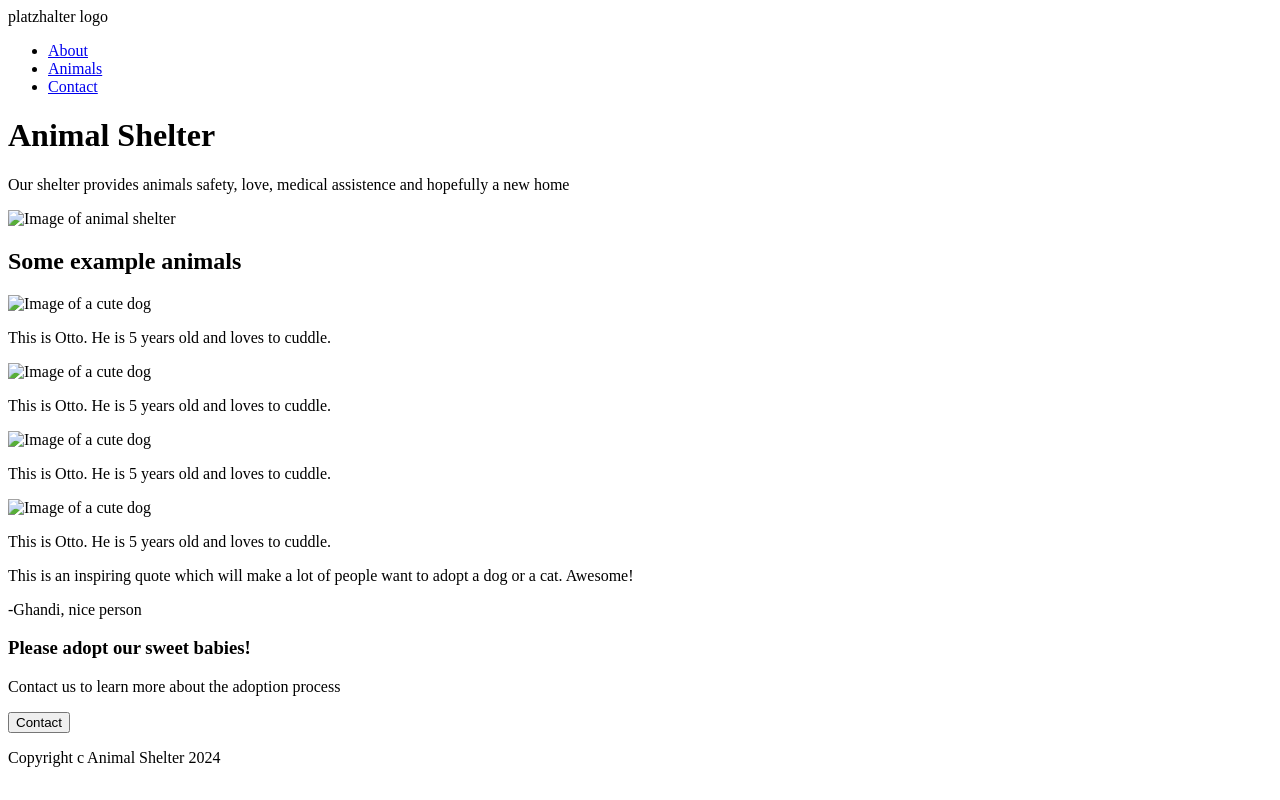
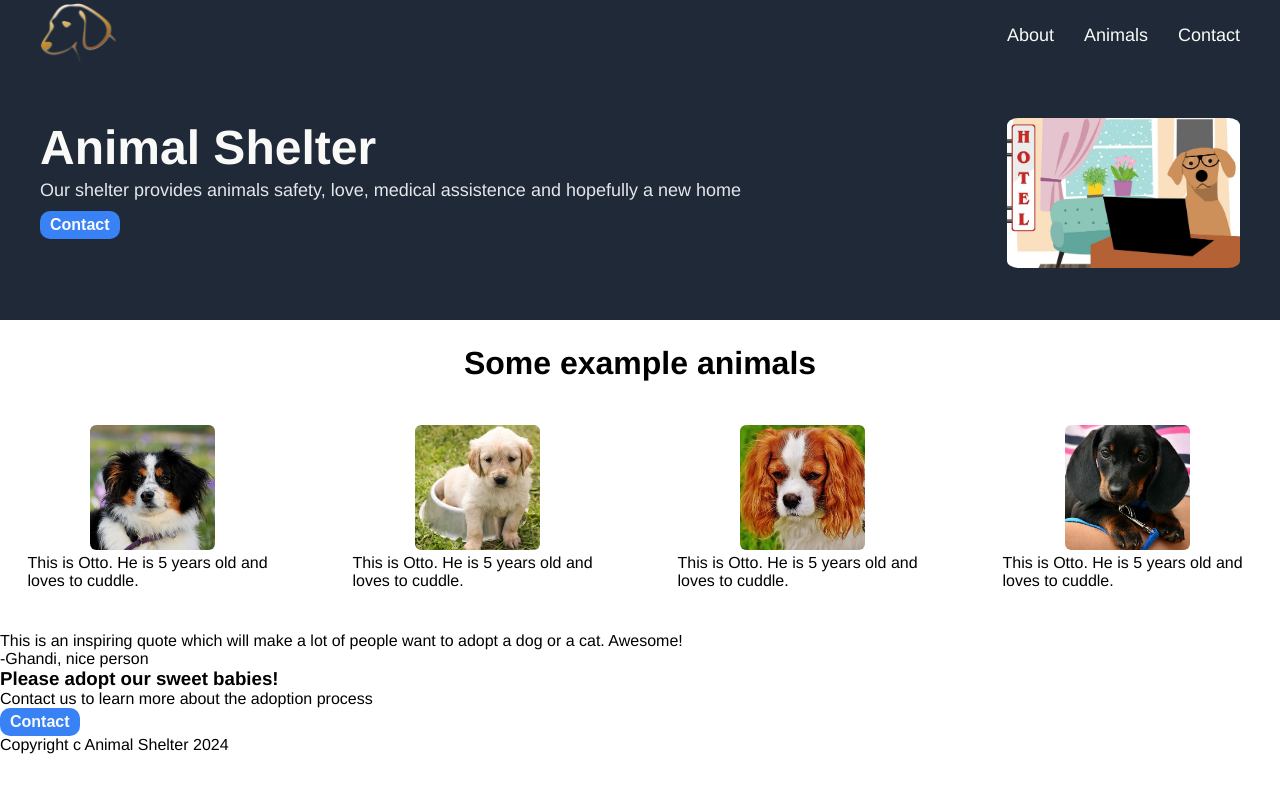
Before and after one commit to beaVz90/Landing-Page, a plain HTML site: page index.html in a window 1280 px wide. Drawn offline with Linux system fonts and the light colour scheme.

Commit message:
Added styling to top half of page
Put in placeholder images
Added styling for Navbar, header and boxsector

```diff
--- a/index.html
+++ b/index.html
@@ -10,8 +10,8 @@
 <body>
 
    <nav class="navbar">
-    <div class="container">
-     <div class="logo">platzhalter logo</div>
+    <div class="navcontainer">
+     <div class="logo"><img src="/images/doglogo.png" alt="Logo mit HUndekopf"></div>
      <ul class="nav">
       <li>
         <a href="#">About</a>
@@ -27,12 +27,15 @@
    </nav>
 
    <div class="header">
+    <div class="headercontainer">
     <div class="headertext">
      <h1>Animal Shelter</h1>
      <p>Our shelter provides animals safety, love, medical assistence and hopefully a new home</p>
+     <button type="button">Contact</button>
     </div>
     <div class="headerimg">
-     <img src="#" alt="Image of animal shelter" class="shelterimg"/>
+     <img src="/images/doghotel.jpg" alt="Image of animal shelter" class="shelterimg"/>
+    </div>
     </div>
    </div>
 
@@ -41,25 +44,25 @@
     <div class="boxcontainer">
      <div class="boxes">
       <div class="box">
-      <img src="#" alt="Image of a cute dog" class="animal"/>
+      <img src="/images/australianshepherd.jpg" alt="Image of a cute dog" class="animal"/>
       </div>
       <p class="animalinfo">This is Otto. He is 5 years old and loves to cuddle.</p>
      </div>
      <div class="boxes">
         <div class="box">
-        <img src="#" alt="Image of a cute dog" class="animal"/>
+        <img src="/images/pupinbowl.jpg" alt="Image of a cute dog" class="animal"/>
         </div>
         <p class="animalinfo">This is Otto. He is 5 years old and loves to cuddle.</p>
        </div>
        <div class="boxes">
         <div class="box">
-        <img src="#" alt="Image of a cute dog" class="animal"/>
+        <img src="/images/dogwithcuteears.jpg" alt="Image of a cute dog" class="animal"/>
         </div>
         <p class="animalinfo">This is Otto. He is 5 years old and loves to cuddle.</p>
        </div>
        <div class="boxes">
         <div class="box">
-        <img src="#" alt="Image of a cute dog" class="animal"/>
+        <img src="/images/pupinarms.jpg" alt="Image of a cute dog" class="animal"/>
         </div>
         <p class="animalinfo">This is Otto. He is 5 years old and loves to cuddle.</p>
        </div>
--- a/style.css
+++ b/style.css
@@ -1,3 +1,137 @@
 * {
-    /* background-color: aqua; */
+    box-sizing: border-box;
+    margin: 0;
+    padding: 0;
 }
+
+body {
+    font-family: 'Franklin Gothic Medium', 'Arial Narrow', Arial, sans-serif;
+    display: flex;
+    flex-direction: column;
+}
+
+.navbar {
+    display: flex;
+    justify-content: center;
+    align-items: center;
+    height: 70px;
+    background-color: #1F2937;
+    color: #F9FAF8;
+}
+
+.navcontainer {
+    width: 1200px;
+    display: flex;
+    flex-direction: row;
+    justify-content: space-between;
+    align-items: center;
+}
+
+.navbar ul{
+ display: flex;
+ flex-direction: row;
+ gap: 30px;
+ list-style: none;
+}
+
+.navbar a {
+    text-decoration: none;
+    color: #F9FAF8;
+    font-size: 18px;
+}
+
+.logo img {
+    height: 60px;
+}
+
+button {
+    background-color: #3882F6;
+    color: #F9FAF8;
+    font-weight: bold;
+    border: none;
+    border-radius: 10px;
+    padding: 5px 10px;
+    text-align: center;
+    text-decoration: none;
+    display: inline-block;
+    font-size: 16px;
+    box-shadow: 0;
+}
+
+h1 {
+    margin-bottom: 5px;
+    font-size: 48px;
+    font-weight: 1000;
+}
+
+button:hover {
+    background-color: #5f99f6;
+}
+
+.header {
+    background-color: #1F2937;
+    display: flex;
+    flex-direction: row;
+    justify-content: center;
+    align-items: center;
+    height: 250px;
+    color: #F9FAF8;
+}
+
+.headercontainer {
+    display: flex;
+    flex-direction: row;
+    justify-content: space-between;
+    align-items: center;
+    width: 1200px;
+
+}
+
+.headertext {
+    height: 150px;
+    width: 232.725px;
+    flex-grow: 1;
+}
+
+.headertext p {
+    font-size: 18px;
+    color: #E5E7EB;
+    margin-bottom: 10px;
+}
+
+.headerimg img {
+    height: 150px;
+    border-radius: 5%;
+}
+
+.boxsection {
+    background-color: white;
+}
+
+h2 {
+    font-size: 32px;
+    text-align: center;
+    margin-top: 25px;
+}
+
+.boxcontainer {
+    display: flex;
+    flex-direction: row;
+    justify-content: center;
+    align-items: center;
+    gap: 75px;
+    height: 250px;
+}
+
+.boxes {
+    display: flex;
+    flex-direction: column;
+    align-items: center;
+    width: 250px;
+}
+
+.boxes img {
+    height: 125px;
+    width: auto;
+    border-radius: 5%;
+}
```
Also changed, not shown: images/australianshepherd.jpg (added), images/doghotel.jpg (added), images/doglogo.png (added), images/dogwithcuteears.jpg (added), images/pupinarms.jpg (added), images/pupinbowl.jpg (added).
